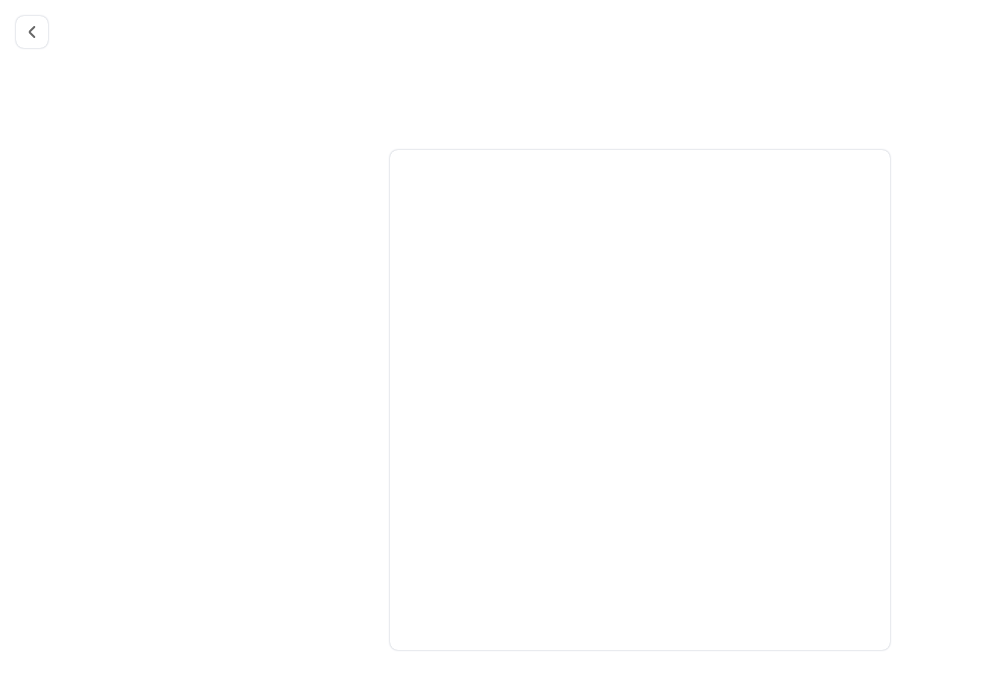
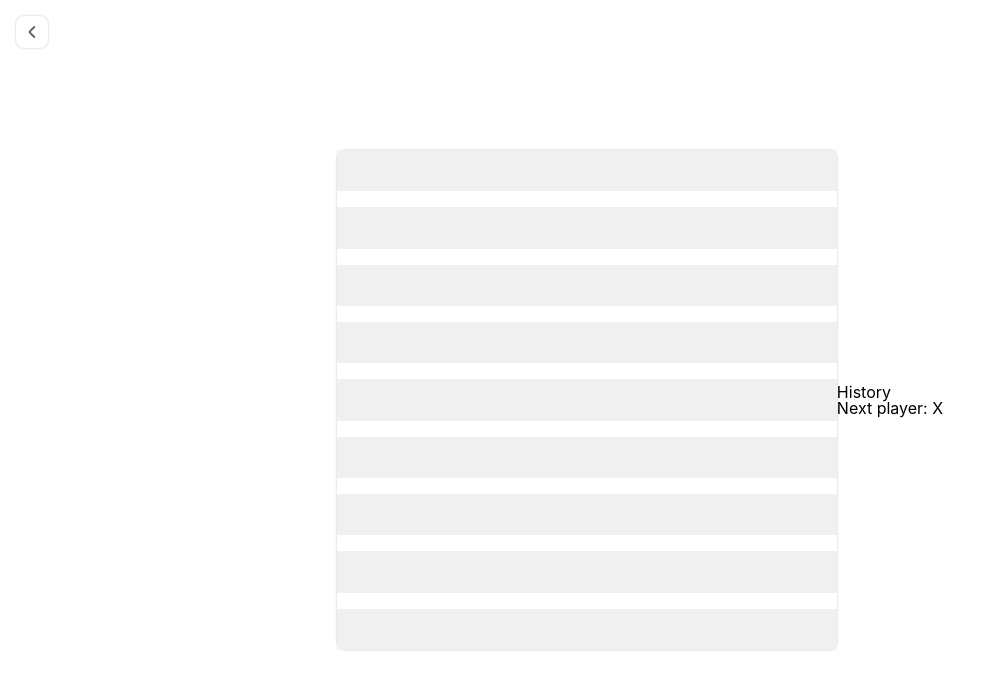
Before and after one commit to MSzostaq/tic-tac-toe, a React (Create React App) app: page /multiplayer-local in a window 1280 px wide. Shown: the top 690 px of the page, without its empty margins (0-991 px from the left). Built offline with nearby package versions, Linux system fonts and the light colour scheme.

Commit message:
added logic and code refactoring

```diff
--- a/src/views/MultiplayerLocal.jsx
+++ b/src/views/MultiplayerLocal.jsx
@@ -1,6 +1,8 @@
-import React from "react";
+import React, { useState } from "react";
 import { NavLink } from "react-router-dom";
 import styled from "styled-components";
+import { calculateWinner } from "components/CalculateWinner";
+import Board from "components/Board";
 import Icon from "components/Icon";
 
 const Wrapper = styled.div`
@@ -29,20 +31,53 @@
   height: 24px;
 `;
 
-const GameWrapper = styled.div`
-  border-radius: 8px;
-  box-shadow: 0px 0px 2px 0px ${({ theme }) => theme.colors.darkPurple};
-  width: 500px;
-  height: 500px;
-`;
+const MultiplayerLocal = () => {
+  const [history, setHistory] = useState([Array(9).fill(null)]);
+  const [stepNumber, setStepNumber] = useState(0);
+  const [xIsNext, setXIsNext] = useState(true);
+  const winner = calculateWinner(history[stepNumber]);
+  const xo = xIsNext ? "X" : "O";
 
-const MultiplayerLocal = () => {
+  const handleClick = (index) => {
+    const historyPoint = history.slice(0, stepNumber + 1);
+    const current = historyPoint[stepNumber];
+    const squares = [...current];
+    // return if won or occupied
+    if (winner || squares[index]) return;
+    // select square
+    squares[index] = xo;
+    setHistory([...historyPoint, squares]);
+    setStepNumber(historyPoint.length);
+    setXIsNext(!xIsNext);
+  };
+
+  const jumpTo = (step) => {
+    setStepNumber(step);
+    setXIsNext(step % 2 === 0);
+  };
+
+  const renderMoves = () => {
+    history.map((_step, move) => {
+      const destination = move ? `Go to move #${move}` : "Go to start!";
+      return (
+        <li key={move}>
+          <button onClick={() => jumpTo(move)}>{destination}</button>
+        </li>
+      );
+    });
+  };
+
   return (
     <Wrapper>
       <BackButton to="/">
         <BackIcon icon="caretDown" />
       </BackButton>
-      <GameWrapper></GameWrapper>
+      <Board squares={history[stepNumber]} onClick={handleClick} />
+      <div>
+        <h1>History</h1>
+        {renderMoves()}
+        <h1>{winner ? "Winner: " + winner : "Next player: " + xo}</h1>
+      </div>
     </Wrapper>
   );
 };
```
